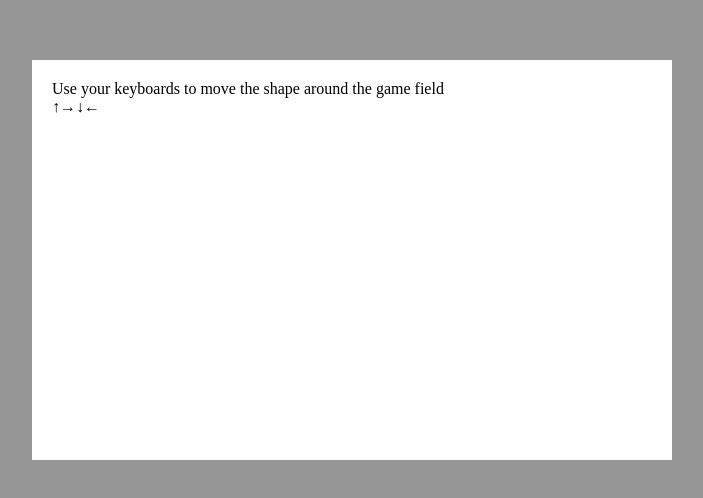
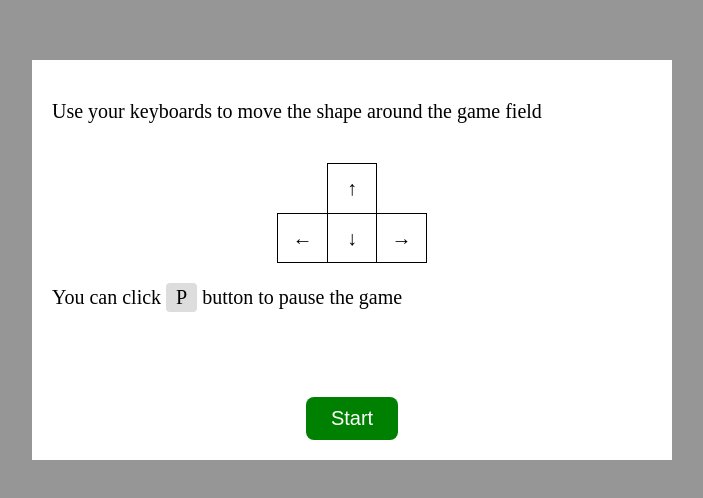
Before and after one commit to KirillTovpinets/tetris-game, a React (Create React App) app: page / in a window 1280 px wide. Shown: the part 140-638 px from the top of the page, without its empty margins (288-991 px from the left). Built offline with nearby package versions, Linux system fonts and the light colour scheme.

Commit message:
fix welcome screen window

```diff
--- a/src/App.tsx
+++ b/src/App.tsx
@@ -36,6 +36,10 @@ function App() {
   }, [gameOver, speedTimerId]);
 
   useEffect(() => {
+    if (!startTheGame) {
+      return;
+    }
+
     const timerId = setInterval(() => {
       setGameSpeed((speed) => speed - SPEED_STEP);
       setSpeedLevel((level) => {
@@ -45,7 +49,7 @@ function App() {
 
     setSpeedTimerId(timerId);
     return () => clearInterval(timerId);
-  }, []);
+  }, [startTheGame]);
 
   useEffect(() => {
     const handler = ({ code }: KeyboardEvent) => {
@@ -77,7 +81,9 @@ function App() {
       )}
       {pause && <PauseSceen />}
       {gameOver && <GameOverSceen />}
-      {!startTheGame && <WelcomeScreen />}
+      {!startTheGame && (
+        <WelcomeScreen startGame={() => setStartTheGame(true)} />
+      )}
     </div>
   );
 }
--- a/src/components/Statistics.tsx
+++ b/src/components/Statistics.tsx
@@ -52,7 +52,7 @@ const Statistics: FunctionComponent<StatisticsProps> = () => {
       </span>
       <hr />
       <p className="description">
-        Press <code>P</code> key to pause the game
+        Press <span className="key">P</span> key to pause the game
       </p>
     </div>
   );
--- a/src/components/WelcomeScreen.tsx
+++ b/src/components/WelcomeScreen.tsx
@@ -3,18 +3,36 @@ import '../styles/WelcomeScreen.css';
 import { Modal } from './Modal';
 import ModalContent from './ModalContent';
 
-interface WelcomeScreenProps {}
+interface WelcomeScreenProps {
+  startGame: () => void;
+}
 
-const WelcomeScreen: FunctionComponent<WelcomeScreenProps> = () => {
+const WelcomeScreen: FunctionComponent<WelcomeScreenProps> = ({
+  startGame,
+}) => {
   return (
     <Modal>
       <ModalContent>
-        Use your keyboards to move the shape around the game field
+        <p>Use your keyboards to move the shape around the game field</p>
         <div className="arrows">
-          <span className="arrow top"></span>
-          <span className="arrow right"></span>
-          <span className="arrow bottom"></span>
-          <span className="arrow left"></span>
+          <div className="first-row">
+            <span className="arrow top"></span>
+          </div>
+          <div className="second-row">
+            <span className="arrow left"></span>
+            <span className="arrow bottom"></span>
+            <span className="arrow right"></span>
+          </div>
+        </div>
+
+        <p>
+          You can click <span className="key">P</span> button to pause the game
+        </p>
+
+        <div className="actions">
+          <button className="start-btn" onClick={startGame}>
+            Start
+          </button>
         </div>
       </ModalContent>
     </Modal>
--- a/src/styles/ModalContent.css
+++ b/src/styles/ModalContent.css
@@ -3,4 +3,23 @@
   padding: 20px;
   height: 50%;
   width: 50%;
+  font-size: 20px;
+  position: relative;
 }
+
+.modal-content .start-btn {
+  background: green;
+  padding: 10px 25px;
+  border-radius: 8px;
+  color: white;
+  border: none;
+  font-size: 20px;
+}
+
+.modal-content .actions {
+  text-align: center;
+  position: absolute;
+  bottom: 20px;
+  left: 0;
+  width: 100%;
+}
--- a/src/styles/WelcomeScreen.css
+++ b/src/styles/WelcomeScreen.css
@@ -13,3 +13,42 @@
 .arrows .arrow.top::before {
   content: '\2191';
 }
+
+.arrows {
+  display: flex;
+  flex-direction: column;
+  align-items: center;
+  justify-content: center;
+  margin-top: 40px;
+}
+.arrows .arrow {
+  width: 50px;
+  height: 50px;
+  display: flex;
+  justify-content: center;
+  align-items: center;
+  border-top: 1px solid black;
+  border-bottom: 1px solid black;
+}
+
+.arrows .second-row {
+  display: flex;
+}
+
+.arrows .bottom {
+  border-right: 1px solid black;
+  border-left: 1px solid black;
+}
+
+.arrows .top {
+  border-bottom: none;
+  border-right: 1px solid black;
+}
+
+.arrows .right {
+  border-right: 1px solid black;
+}
+
+.arrows .arrow:first-of-type {
+  border-left: 1px solid black;
+}
--- a/src/styles/index.css
+++ b/src/styles/index.css
@@ -7,3 +7,10 @@ html {
 * {
   box-sizing: border-box;
 }
+
+.key {
+  display: inline-block;
+  background-color: #ddd;
+  padding: 3px 10px;
+  border-radius: 4px;
+}
```
